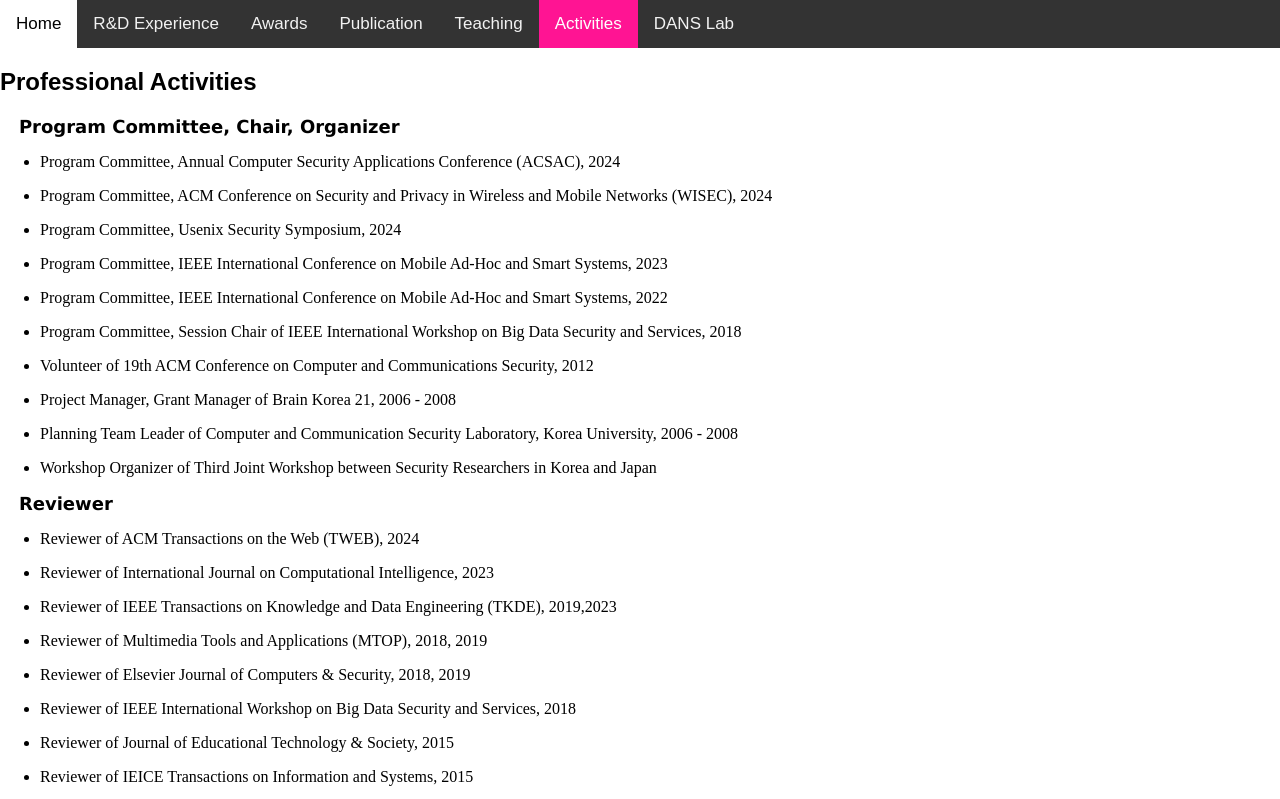
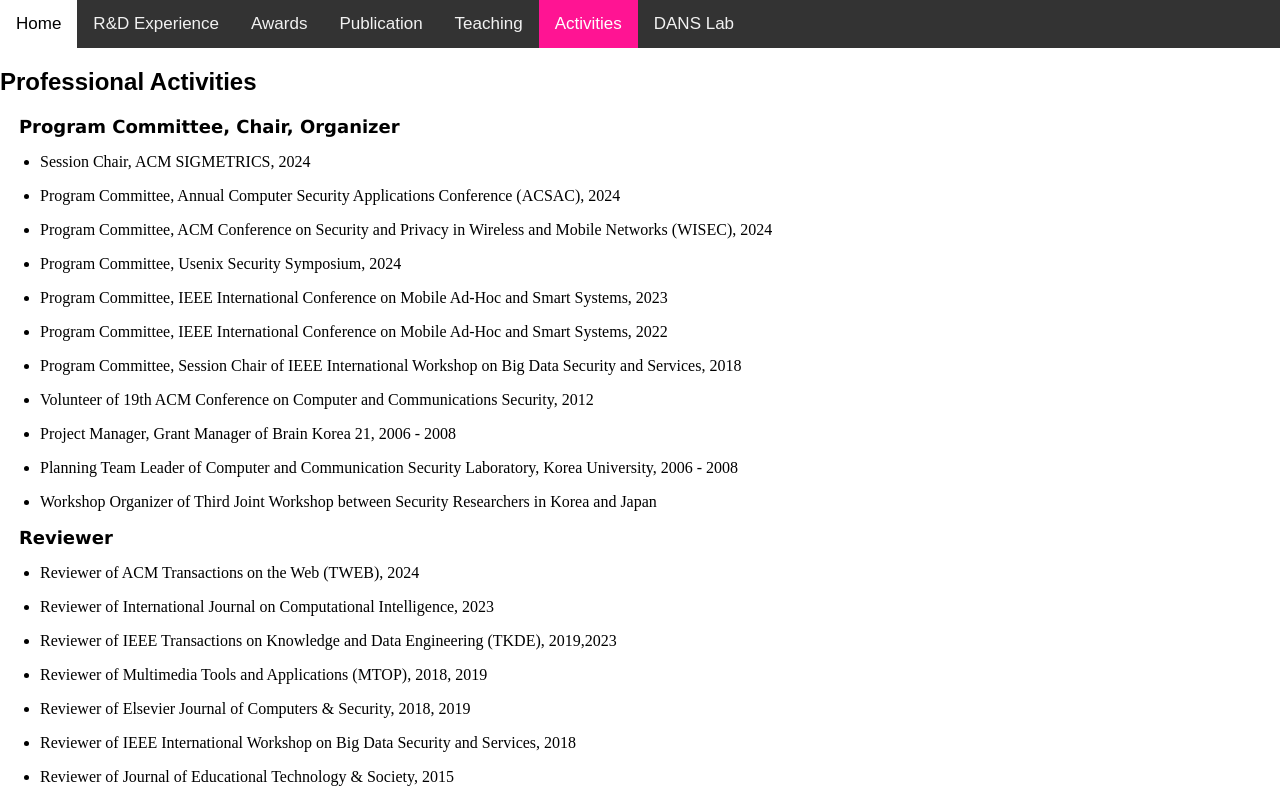
Before and after one commit to alleychoo/alleychoo.github.io, a plain HTML site: page misc.html in a window 1280 px wide. Shown: the top 799 px of the page. Drawn offline with Linux system fonts and the light colour scheme; some icons are missing.

Commit message:
misc to activity

```diff
--- a/misc.html
+++ b/misc.html
@@ -57,6 +57,9 @@ body {
     <td colspan="2">
       <ul>
         <font color="black" face="Microsoft Sans Serif">
+                        <li style="text-indent: 0mm;" align="left">
+            <div align="left"><p>
+                Session Chair, ACM SIGMETRICS, 2024  </p></div></li>
             <li style="text-indent: 0mm;" align="left">
             <div align="left"><p>
                 Program Committee, Annual Computer Security Applications Conference (ACSAC), 2024  </p></div></li>
```
